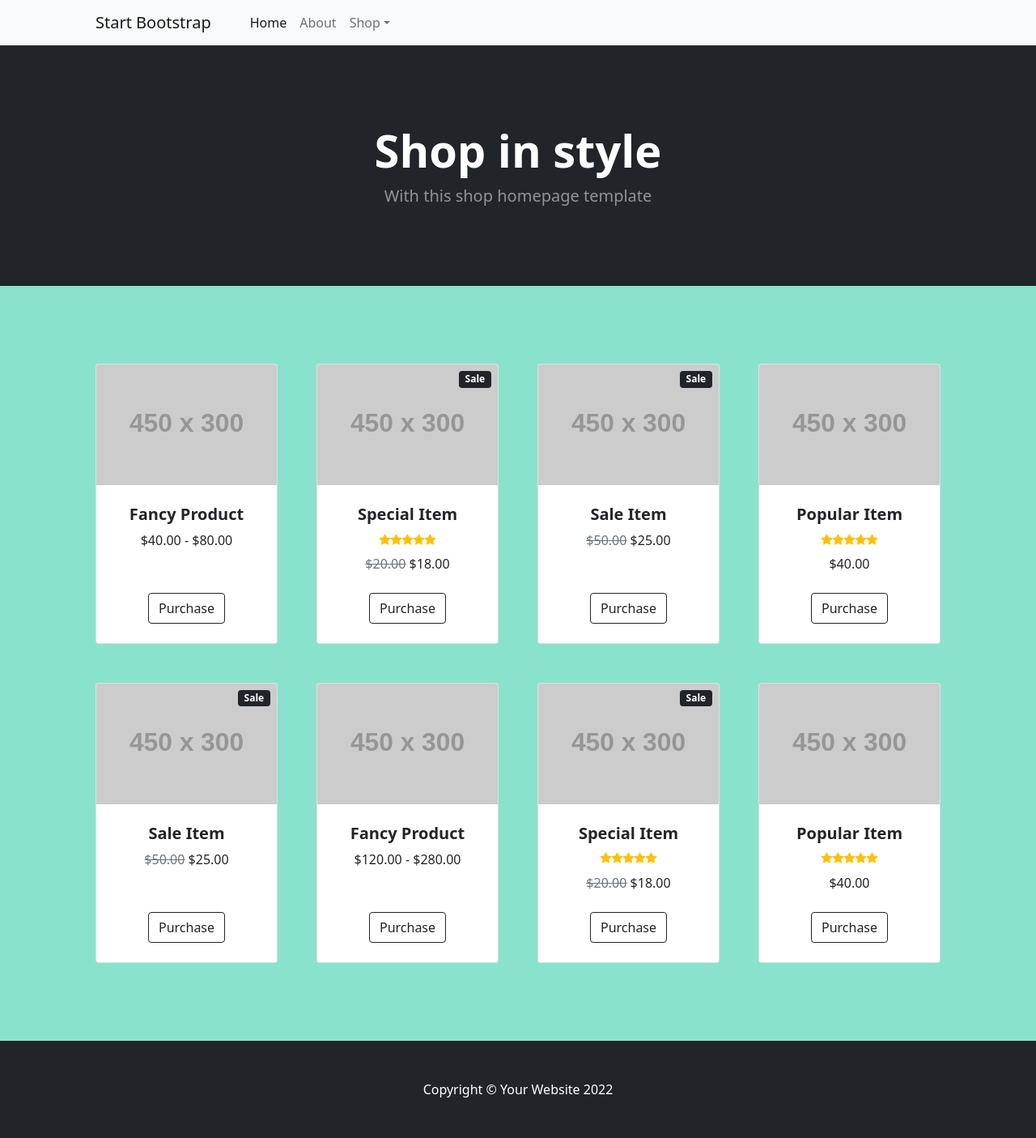
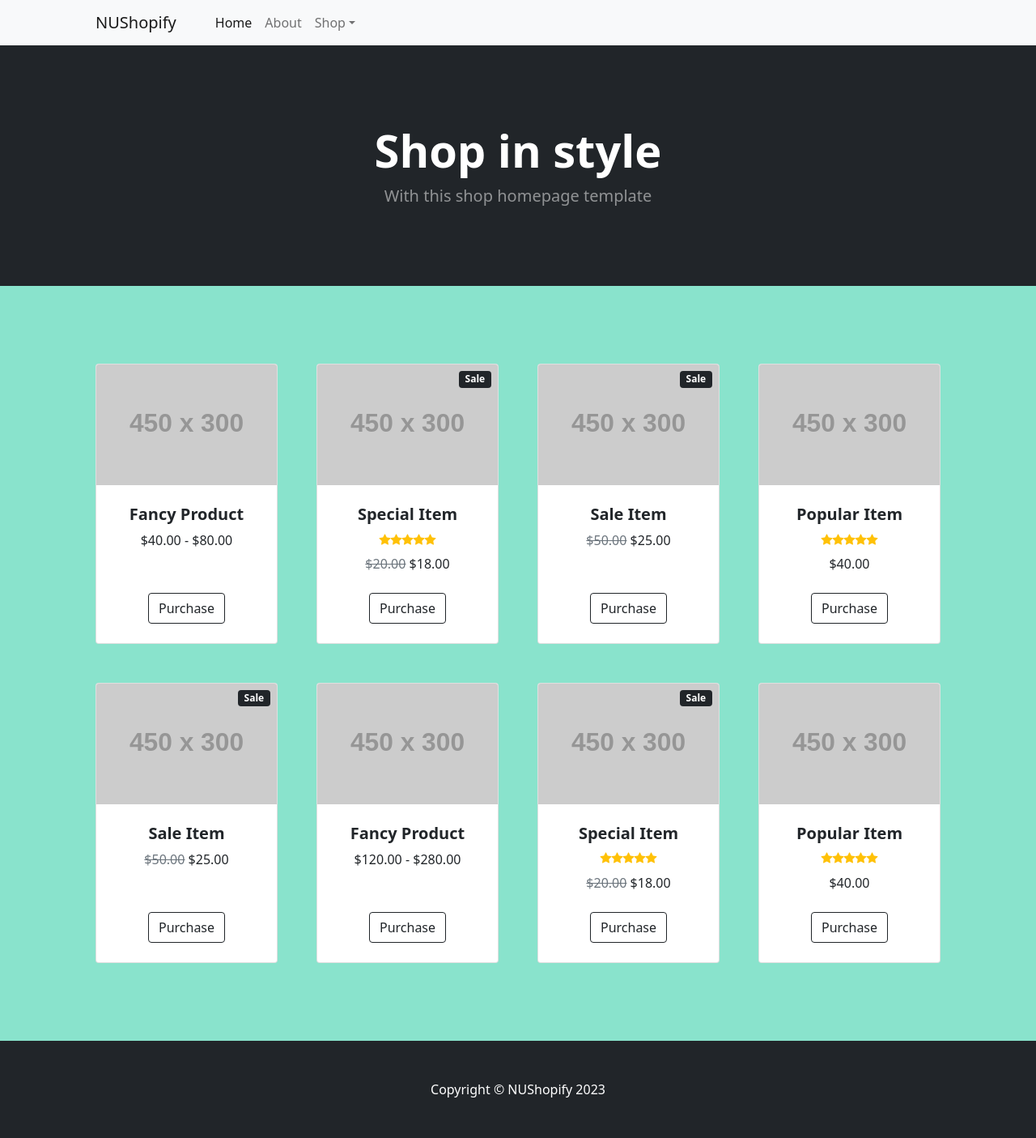
Before and after one commit to leezhengjing/Limbums_HacknRoll, a Flask app: page / in a window 1280 px wide. Shown: the whole page at 81% size. Run offline with Flask 2, Linux system fonts and the light colour scheme; grey boxes labelled with a size stand in for pictures from a placeholder-image service; some libraries are stand-ins or nearby versions.

Commit message:
updated UI/UX

```diff
--- a/templates/footer.html
+++ b/templates/footer.html
@@ -1,6 +1,6 @@
 <!-- Footer-->
 <footer class="py-5 bg-dark">
-    <div class="container"><p class="m-0 text-center text-white">Copyright &copy; Your Website 2022</p></div>
+    <div class="container"><p class="m-0 text-center text-white">Copyright &copy; NUShopify 2023</p></div>
 </footer>
 <!-- Bootstrap core JS-->
 <script src="https://cdn.jsdelivr.net/npm/bootstrap@5.1.3/dist/js/bootstrap.bundle.min.js"></script>
--- a/templates/layout.html
+++ b/templates/layout.html
@@ -20,7 +20,7 @@
         <!-- Navigation-->
         <nav class="navbar navbar-expand-lg navbar-light bg-light">
             <div class="container px-4 px-lg-5">
-                <a class="navbar-brand" href="#!">Start Bootstrap</a>
+                <a class="navbar-brand" href="#!">NUShopify</a>
                 <button aria-controls="navbarSupportedContent" aria-expanded="false" aria-label="Toggle navigation"
                         class="navbar-toggler" data-bs-target="#navbarSupportedContent" data-bs-toggle="collapse" type="button">
                     <span class="navbar-toggler-icon"></span></button>
```
